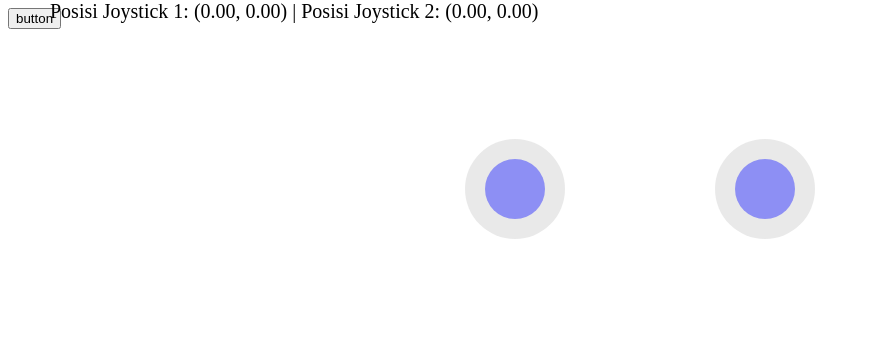
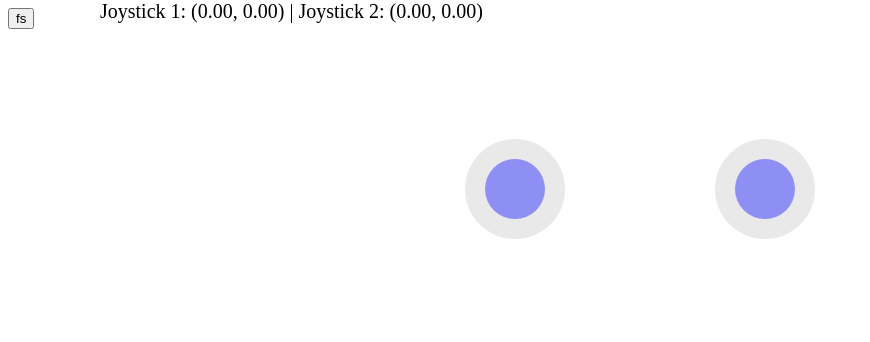
Before and after one commit to dy-96/dy-96.github.io, a plain HTML site: page index.html in a window 1280 px wide. Shown: the whole page, without its empty margins (0-870 px from the left). Drawn offline with Linux system fonts and the light colour scheme.

Commit message:
Add files via upload

```diff
--- a/index.html
+++ b/index.html
@@ -7,9 +7,9 @@
     <link rel="stylesheet" href="./style.css">
 </head>
 <body>
-    <button id="fs">button</button>
+    <button id="fs">fs</button>
     <canvas id="joystick" width="500" height="300"></canvas>
-    <div id="output">Posisi Joystick 1: (0, 0) | Posisi Joystick 2: (0, 0)</div>
+    <div id="output">Joystick 1: (0, 0) | Joystick 2: (0, 0)</div>
     <script src="joystick.js"></script>
 </body>
 </html>
--- a/joystick.js
+++ b/joystick.js
@@ -32,7 +32,7 @@ function updateOutput() {
   const normalizedX2 = ((joysticks[1].currentX - centerX2) / radius).toFixed(2);
   const normalizedY2 = ((joysticks[1].currentY - centerY2) / radius).toFixed(2);
 
-  output.textContent = `Posisi Joystick 1: (${normalizedX1}, ${normalizedY1}) | Posisi Joystick 2: (${normalizedX2}, ${normalizedY2})`;
+  output.textContent = `Joystick 1: (${normalizedX1}, ${normalizedY1}) | Joystick 2: (${normalizedX2}, ${normalizedY2})`;
 }
 
 function moveJoystick(event) {
--- a/style.css
+++ b/style.css
@@ -9,5 +9,5 @@ canvas {
     font-size: 20px;
     position: absolute;
     top: 0;
-    left: 50px;
+    left: 100px;
 }
```
